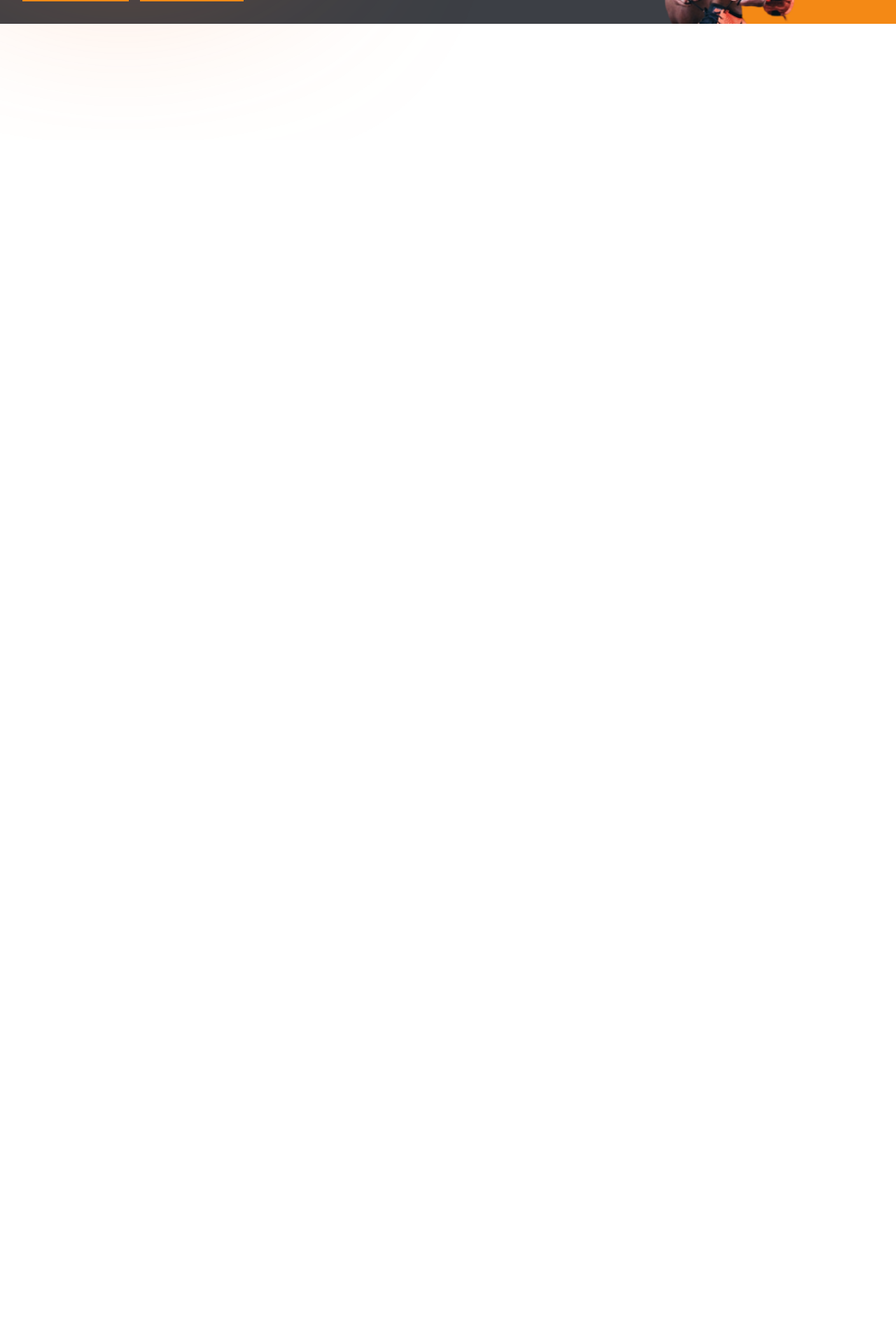
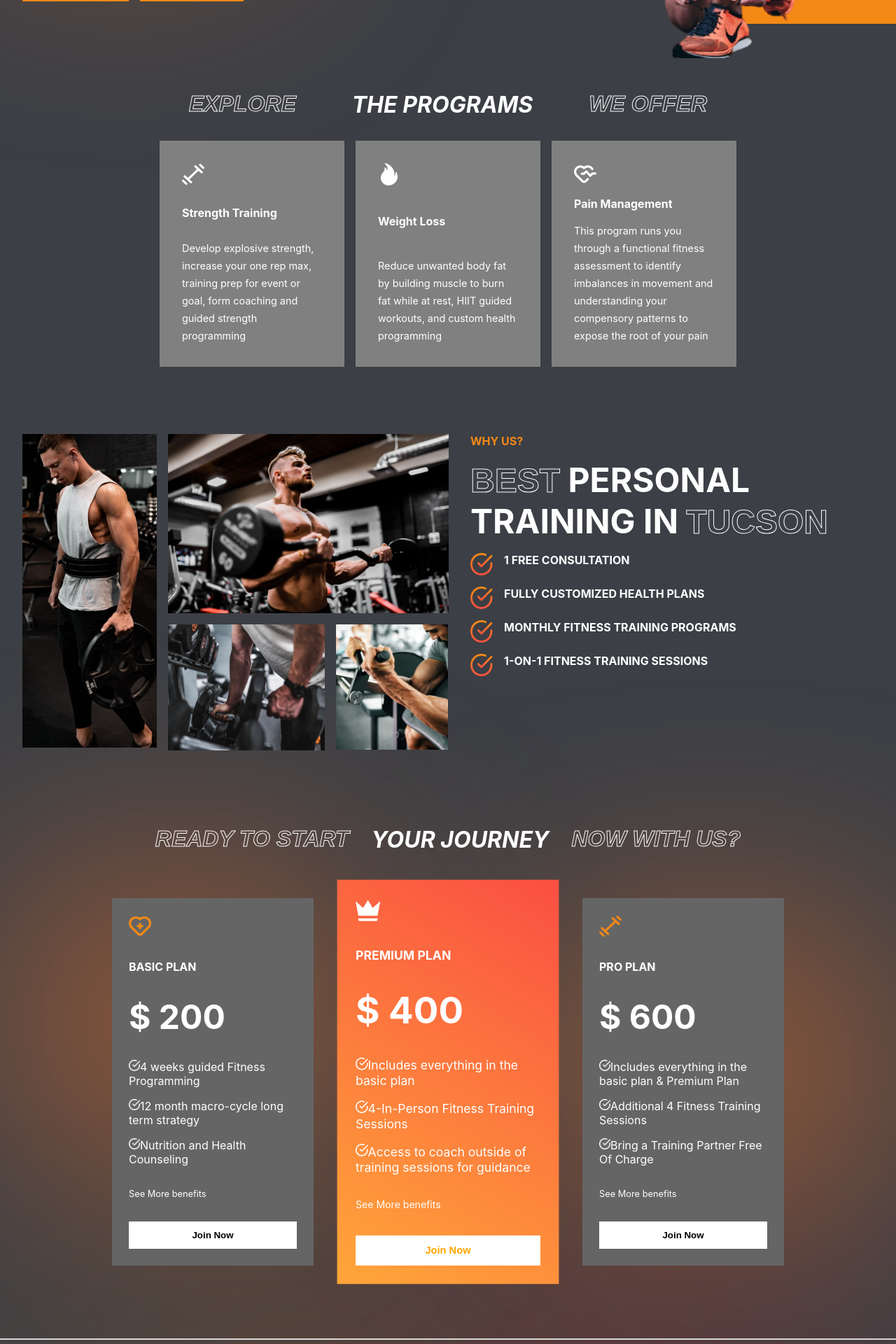
Before and after one commit to Mognoid3r/49ers, a React (Create React App) app: page / in a window 1280 px wide. Shown: the part 600-2520 px from the top of the page at 70% size. Before the commit the page ends 800 px from the top, so only its background shows below. Built offline with nearby package versions, Linux system fonts and the light colour scheme.

Commit message:
unable to find bug

```diff
--- a/src/App.js
+++ b/src/App.js
@@ -1,18 +1,18 @@
 import './App.css';
-// import Footer from './components/Footer/Footer';
+import Footer from './components/Footer/Footer';
 import Hero from './components/Hero/Hero';
-// import Plans from './components/Plans/Plans';
-// import Programs from './components/Programs/Programs';
-// import Reasons from './components/Reasons/Reasons';
+import Plans from './components/Plans/Plans';
+import Programs from './components/Programs/Programs';
+import Reasons from './components/Reasons/Reasons';
 
 function App() {
   return (
     <div className="App">
           <Hero/>
-          {/* <Programs />
+          <Programs />
           <Reasons />
           <Plans />
-          <Footer /> */}
+          <Footer />
 
 
     </div>
--- a/src/components/Hero/Hero.css
+++ b/src/components/Hero/Hero.css
@@ -156,7 +156,7 @@ width: 8rem;
     left: 0;
 }
 
-/*
+
 @media screen and (max-width: 768px) {
     .hero {
         flex-direction: column;
@@ -214,4 +214,4 @@ width: 8rem;
         z-index: 99;
 
     }
-} */
+}
```
